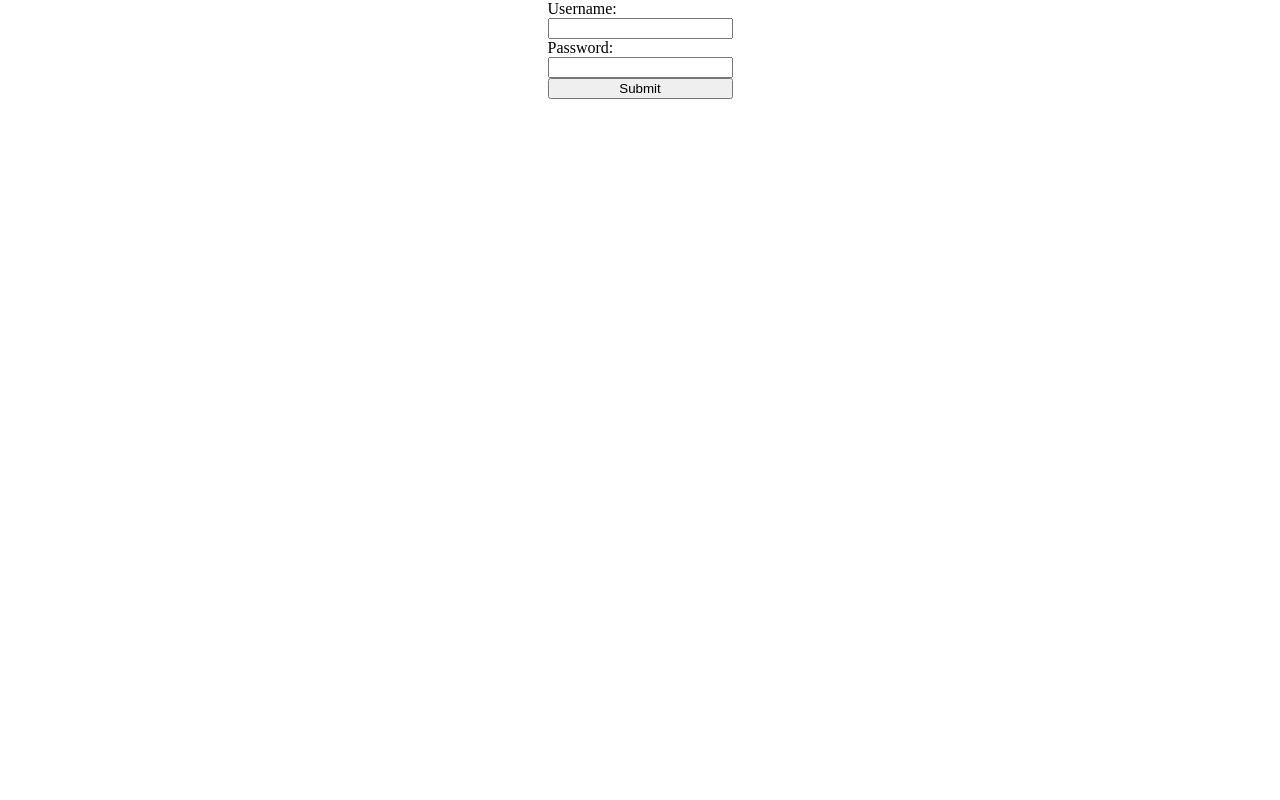
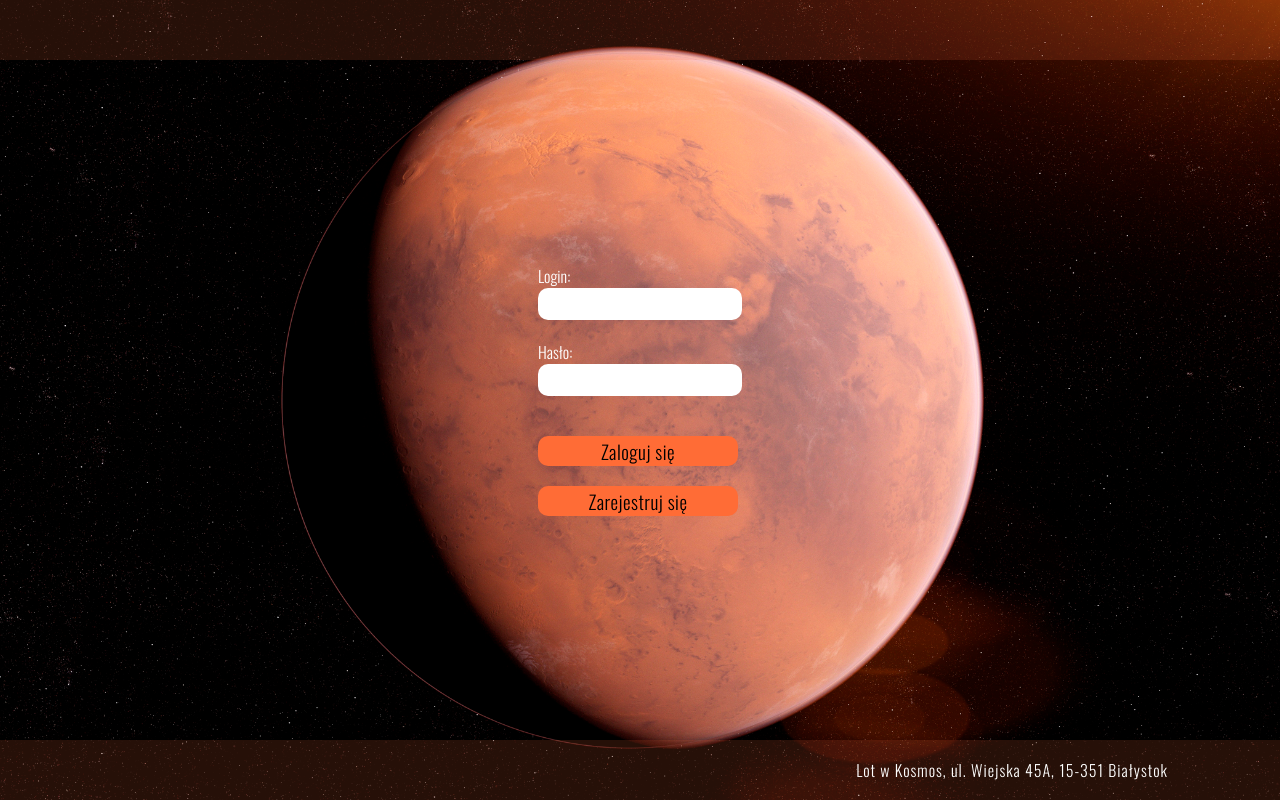
Before and after one commit to Versonee/react-app, a React (Create React App) app: page /login in a window 1280 px wide. Built offline with nearby package versions, Linux system fonts and the light colour scheme.

Commit message:
css login i rejestracja

```diff
--- a/src/components/views/LoginView.js
+++ b/src/components/views/LoginView.js
@@ -2,6 +2,8 @@ import React, {useState} from "react";
 import {useForm} from "react-hook-form";
 import axios from "axios";
 import {useHistory} from "react-router";
+import '../../css/LoginView.css';
+import {Link} from "react-router-dom";
 const LoginView = (props) =>{
     const { register, errors, handleSubmit } = useForm();
     const [logStatus, setLogStatus] = useState(null);
@@ -30,18 +32,37 @@ const LoginView = (props) =>{
     }
     return(
         <>
-            <div className="login-view">
-                <div className="form-container">
-                    <form className="login-form" onSubmit={handleSubmit(onSubmit)}>
-                        <label>Username: </label>
-                        <input ref={register({required: true,minLength: 3})} name="username"/>
-                        {errors.username && "Invalid username"}
-                        <label>Password: </label>
-                        <input ref={register({required: true,minLength: 3})} name="password"/>
-                        {errors.password && "Invalid password"}
-                        <button>Submit</button>
-                    </form>
-                    { logStatus===false ? "Błędne dane. Logowanie nie powiodło się":''}
+            <div className="login-background">
+                <div className="nav"></div>
+                <div className="login-wrapper">
+                    <div className="login-view">
+                        <div className="form-container">
+                            <form className="login-form" onSubmit={handleSubmit(onSubmit)}>
+                                <label>Login: </label>
+                                    <div >
+                                        <input className="login-fields" ref={register({required: true,minLength: 3})} name="username"/>
+                                    </div>
+                                    {errors.username && "Błędna nazwa użytkownika"}
+                                <label>Hasło: </label>
+                                    <div >
+                                        <input className="login-fields" ref={register({required: true,minLength: 3})} name="password"/>
+                                    </div>
+                                    {errors.password && "Błędne hasło"}
+                                <div className="login-button">
+                                    <button >Zaloguj się</button>
+                                </div>
+                                <Link to="/register">
+                                <div className="login-button">
+                                    <button >Zarejestruj się</button>
+                                </div></Link>
+                            </form>
+                            { logStatus===false ? "Błędne dane. Logowanie nie powiodło się":''}
+                        </div>
+                    </div>
+
+                </div>
+                <div className="footer">
+                    <div className="footer-text">Lot w Kosmos, ul. Wiejska 45A, 15-351 Białystok</div>
                 </div>
             </div>
         </>
--- a/src/components/views/RegisterView.js
+++ b/src/components/views/RegisterView.js
@@ -1,7 +1,7 @@
 import React from "react";
 import { useForm } from "react-hook-form";
 import axios from 'axios';
-
+import '../../css/RegisterView.css';
 export default function RegisterView(props) {
     const { register,errors, handleSubmit } = useForm();
 
@@ -30,23 +30,26 @@ export default function RegisterView(props) {
     }
 
     return(
+        <div className="register-background">
+            <div className="nav"></div>
+            <div className="register-wrapper">
                 <div className="register-view">
                     <div className="form-container">
                         <form className="register-form" onSubmit={handleSubmit(onSubmit)}>
                             <label>First name: </label>
-                    <input ref={register({required:true, minLength:3})} name="firstName"/>
+                            <input className="register-fields"  ref={register({required:true, minLength:3})} name="firstName"/>
                             {errors.firstName && "Invalid first name"}
                             <label>Last name: </label>
-                    <input ref={register({required:true, minLength:3})} name="lastName"/>
+                            <input className="register-fields" ref={register({required:true, minLength:3})} name="lastName"/>
                             {errors.lastName && "Invalid last name"}
                             <label>Username: </label>
-                    <input ref={register({required:true, minLength:3})} name="login"/>
+                            <input className="register-fields" ref={register({required:true, minLength:3})} name="login"/>
                             {errors.login && "Invalid username"}
                             <label>Password: </label>
-                    <input ref={register({required:true, minLength:3})} name="password"/>
+                            <input className="register-fields" ref={register({required:true, minLength:3})} name="password"/>
                             {errors.password && "Invalid password"}
                             <label>Date of birth: </label>
-                    <input type="date" ref={register({required:true})} name="date_of_birth"/>
+                            <input className="register-fields" type="date" ref={register({required:true})} name="date_of_birth"/>
 
                             <div className="gender">
                                 <label>Gender: </label>
@@ -54,8 +57,15 @@ export default function RegisterView(props) {
                                 <input ref={register({required:true})} type="radio" value="K" name="sex" /> female
                                 {errors.sex && "Sex required"}
                             </div>
-                    <button>Submit</button>
+                            <div className="register-button">
+                                <button >Zarejestruj się</button>
+                            </div>
                         </form>
+                    </div>
+                </div>
+            </div>
+            <div className="footer">
+                <div className="footer-text">Lot w Kosmos, ul. Wiejska 45A, 15-351 Białystok</div>
             </div>
         </div>
     );
--- /dev/null
+++ b/src/css/LoginView.css
@@ -0,0 +1,95 @@
+
+.login-background {
+    width: 100%;
+    height: 100vh;
+    background: url(../images/background-without-mars.jpg);
+    background-size: cover;
+    color: white;
+    font-family: 'Oswald', sans-serif;
+    font-size: 16px;
+    overflow-y: scroll;
+}
+.login-wrapper {
+    width: 100%;
+    height: 100vh;
+    background: url(../images/background.jpg);
+    background-position: center;
+    background-repeat: no-repeat;
+    background-size: cover;
+    display: table;
+    color: white;
+    font-family: 'Oswald', sans-serif;
+
+}
+.form-container{
+    margin-top: 50vh;
+}
+.login-button button {
+    margin-top: 20px;
+    width: 200px;
+    height: 30px;
+    border-radius: 10px;
+    border: none;
+    font-family: 'Oswald', sans-serif;
+    font-size: 19px;
+    background-color: #ff6c36;
+    letter-spacing: 0.5px;
+}
+
+.login-button button:focus {
+    border: none;
+    outline: none;
+}
+
+.login-button button:hover {
+
+    cursor: pointer;
+    background-color: white;
+}
+.login-fields{
+    margin-bottom: 20px;
+    width: 200px;
+    height: 30px;
+    border-radius: 10px;
+    border: none;
+
+    background-color: white;
+
+}
+.nav {
+    position: fixed;
+    top: 0;
+    left: 0;
+    margin: 0;
+    padding: 0;
+    width: 100%;
+    height: 60px;
+    background-color: rgba(255, 108, 54, 0.15);
+}
+
+.footer {
+    position: absolute;
+    bottom: 0;
+    left: 0;
+    margin: 0;
+    padding: 0;
+    width: 100%;
+    height: 60px;
+    background-color: rgba(255, 108, 54, 0.15);
+}
+
+
+.footer-text {
+    width: 90%;
+    float: left;
+    text-align: right;
+    font-size: 16px;
+    line-height: 60px;
+    padding: 0 1em;
+    letter-spacing: 1px;
+}
+.login-form
+{
+    margin-top: 18vh;
+
+}
--- /dev/null
+++ b/src/css/RegisterView.css
@@ -0,0 +1,89 @@
+.register-background {
+    width: 100%;
+    height: 100vh;
+    background: url(../images/background-without-mars.jpg);
+    color: white;
+    font-family: 'Oswald', sans-serif;
+    font-size: 16px;
+    overflow-y: scroll;
+}
+.register-wrapper {
+    width: 30%;
+    min-height: 100vh;
+    background-color: rgb(68, 66, 66);
+    margin: 0 auto;
+    display: flex;
+    align-items: center;
+    flex-direction: column;
+    border-left: dashed 2px rgba(255, 255, 255, 0.15);
+    border-right: dashed 2px rgba(255, 255, 255, 0.15);
+
+}
+.form-container{
+    margin-top: 15vh;
+}
+.register-button button {
+    margin-top: 20px;
+    width: 200px;
+    height: 33px;
+    border-radius: 10px;
+    border: none;
+    font-family: 'Oswald', sans-serif;
+    font-size: 19px;
+    background-color: #ff6c36;
+    letter-spacing: 0.5px;
+}
+
+.register-button button:focus {
+    border: none;
+    outline: none;
+}
+
+.register-button button:hover {
+    /*transform: scale(1.1);*/
+    cursor: pointer;
+    background-color: white;
+}
+.register-fields{
+    margin-bottom: 20px;
+    width: 180px;
+    height: 30px;
+    border-radius: 10px;
+    border: none;
+    padding-left: 10px;
+    padding-right: 10px;
+    background-color: white;
+
+}
+.nav {
+    position: fixed;
+    top: 0;
+    left: 0;
+    margin: 0;
+    padding: 0;
+    width: 100%;
+    height: 60px;
+    background-color: rgba(255, 108, 54, 0.15);
+}
+
+.footer {
+    position: absolute;
+    bottom: 0;
+    left: 0;
+    margin: 0;
+    padding: 0;
+    width: 100%;
+    height: 60px;
+    background-color: rgba(255, 108, 54, 0.15);
+}
+
+
+.footer-text {
+    width: 90%;
+    float: left;
+    text-align: right;
+    font-size: 16px;
+    line-height: 60px;
+    padding: 0 1em;
+    letter-spacing: 1px;
+}
```
Lines whose indentation alone changed are shown as unchanged.
